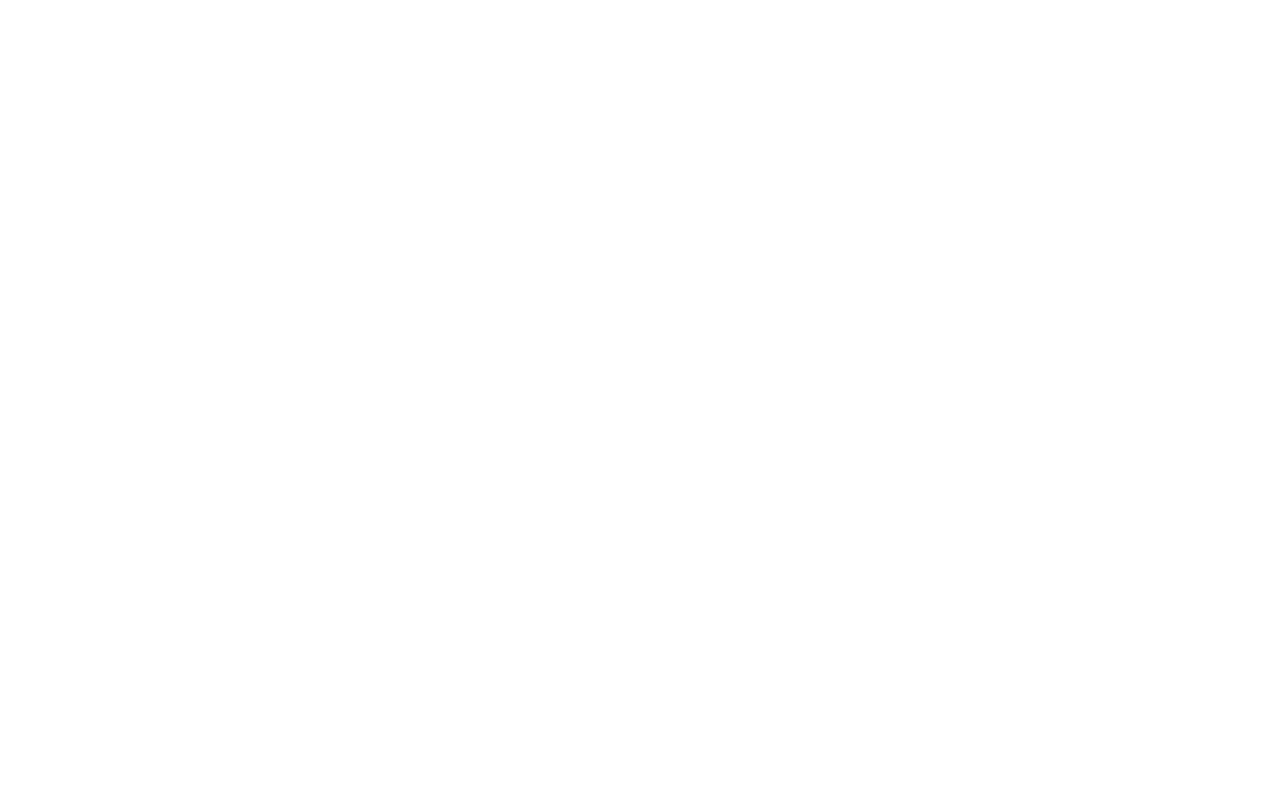
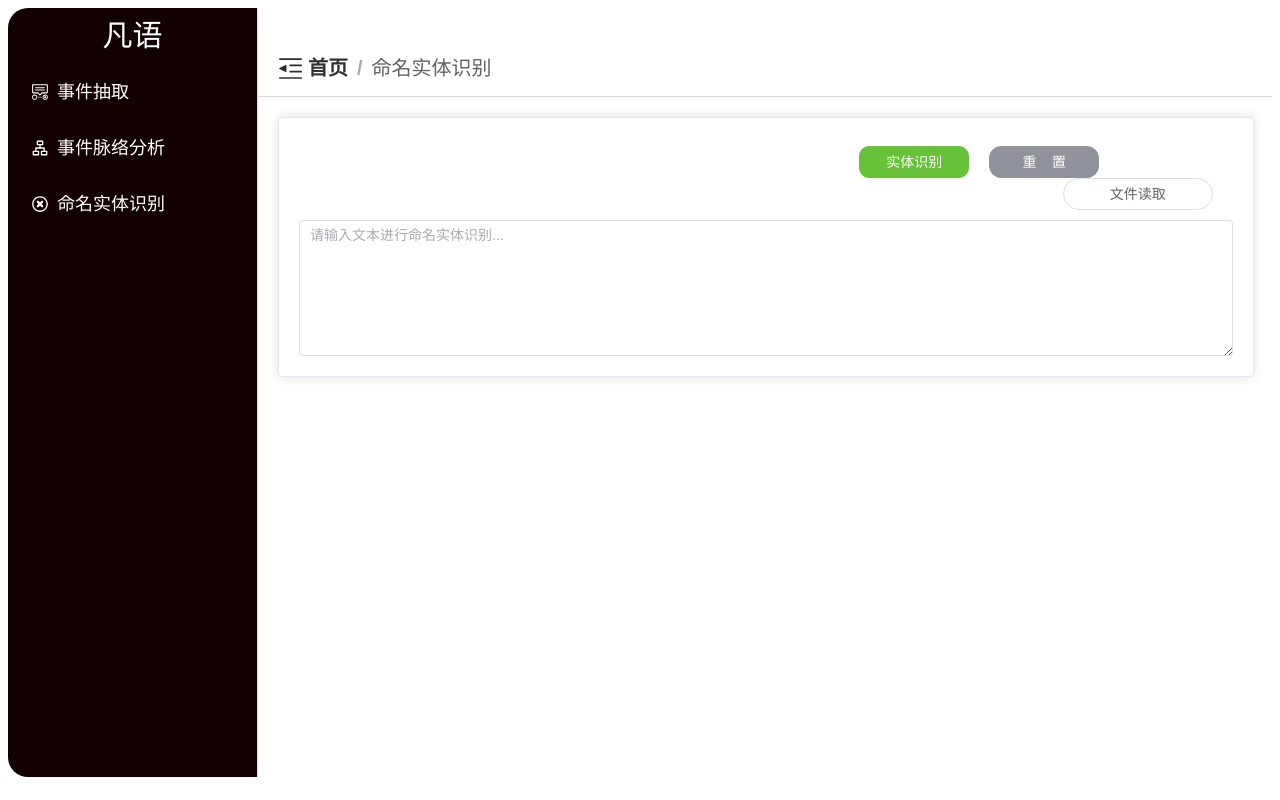
Before and after one commit to shinzom/fanyu, a Vue app: page /#/NER in a window 1280 px wide. Before the commit this address had no page. Built offline with nearby package versions, Linux system fonts and the light colour scheme.

Commit message:
NER完成

```diff
--- a/src/router/index.js
+++ b/src/router/index.js
@@ -3,6 +3,7 @@ import { createWebHashHistory } from 'vue-router'
 import Home from '../views/Home.vue'
 import EventExtraction from '../views/EventExtraction.vue'
 import EventStoryLine from '../views/EventStoryLine.vue'
+import NER from '../views/NER.vue'
 
 const routes = [
   {
@@ -22,6 +23,12 @@ const routes = [
         name: "/eventstoryline",
         component: EventStoryLine,
         meta: { breadcrumb: "事件脉络分析" },
+      },
+      {
+        path: "/NER",
+        name: "/NER",
+        component: NER,
+        meta: { breadcrumb: "命名实体识别" },
       }
     ]
   }
--- a/src/utils/api.js
+++ b/src/utils/api.js
@@ -37,6 +37,11 @@ export function getstoryline(data) {
   })
 }
 
+export function nerextract(data) {
+  return axios.post('/ner', data);
+}
+
+
 // //结果数据集
 // export function getDatasetName_result() {
 //   console.log('getDatasetName_result_api')
--- a/src/views/Menu.vue
+++ b/src/views/Menu.vue
@@ -43,6 +43,16 @@
             </el-icon>
             <template #title>事件脉络分析</template>
         </el-menu-item>
+        <el-menu-item index="/ner">
+              <el-icon>
+                <svg t="1743069876543" class="icon" viewBox="0 0 1024 1024" version="1.1"
+                  xmlns="http://www.w3.org/2000/svg" p-id="9999" width="128" height="128">
+                  <path d="M512 64C264.6 64 64 264.6 64 512s200.6 448 448 448 448-200.6 448-448S759.4 64 512 64z m0 820.2c-205.6 0-372.2-166.6-372.2-372.2S306.4 139.8 512 139.8 884.2 306.4 884.2 512 717.6 884.2 512 884.2z" fill="#ffffff"></path>
+                  <path d="M682.7 341.3c-25-25-65.5-25-90.5 0L512 421.5 431.8 341.3c-25-25-65.5-25-90.5 0s-25 65.5 0 90.5l80.2 80.2-80.2 80.2c-25 25-25 65.5 0 90.5s65.5 25 90.5 0L512 602.5l80.2 80.2c25 25 65.5 25 90.5 0s25-65.5 0-90.5L602.5 512l80.2-80.2c25-25 25-65.5 0-90.5z" fill="#ffffff"></path>
+                </svg>
+              </el-icon>
+              <template #title>命名实体识别</template>
+        </el-menu-item>
     </el-menu>
 </template>
 
--- /dev/null
+++ b/src/views/NER.vue
@@ -0,0 +1,150 @@
+<template>
+    <div class="main_container">
+        <el-card style="margin-left: 20px; width: 98%; height: auto;">
+            <div style="margin-top: 1vh;">
+                <el-button type="success" style="width: 110px; margin-left: 60%; border-radius: 10px"
+                    @click="handleNER">
+                    实体识别
+                </el-button>
+                <el-button type="info" style="width: 110px; margin-left: 20px; border-radius: 12px" @click="resetpage">
+                    重<span v-html="'\u00a0\u00a0\u00a0\u00a0'" />置
+                </el-button>
+                <div style="float: right">
+                    <el-upload class="upload-demo" action="" :limit="1" :before-upload="handleBeforeUpload"
+                        style="width: 170px" accept=".txt">
+                        <el-button round style="width: 150px">文件读取</el-button>
+                    </el-upload>
+                </div>
+            </div>
+
+            <div id="textarea" style="margin-top: 2vh">
+                <el-input v-model="input" placeholder="请输入文本进行命名实体识别..." type="textarea"
+                    style="outline: none; border-style: none; width: 100%;" :rows="6" />
+            </div>
+        </el-card>
+
+        <el-card v-if="highlightedText" style="margin-left: 20px; width: 97%; margin-top: 2vh;">
+            <div>
+                <span style="font-weight: bold">命名实体识别结果：</span>
+                <p v-html="highlightedText" style="margin-top: 1vh; line-height: 1.8;"></p>
+            </div>
+        </el-card>
+    </div>
+    <el-card v-if="Object.keys(typeColorMap).length > 0" style="margin-left: 20px; width: 97%; margin-top: 2vh;">
+        <div>
+            <span style="font-weight: bold">实体类型图例：</span>
+            <div style="margin-top: 10px; display: flex; flex-wrap: wrap; gap: 10px;">
+                <div v-for="(color, type) in typeColorMap" :key="type" :style="{
+                    backgroundColor: color,
+                    padding: '4px 8px',
+                    borderRadius: '4px',
+                    color: '#000',
+                }">
+                    {{ type }}
+                </div>
+            </div>
+        </div>
+    </el-card>
+</template>
+
+<script>
+import { nerextract } from "@/utils/api";
+export default {
+    name: "NER",
+    data() {
+        return {
+            input: "",
+            nerResult: [],
+            highlightedText: "",
+            typeColorMap: {}, // 存储每种类型对应的颜色
+        };
+    },
+    methods: {
+        getRandomColor() {
+            const letters = '0123456789ABCDEF';
+            let color = '#';
+            for (let i = 0; i < 6; i++) {
+                color += letters[Math.floor(Math.random() * 16)];
+            }
+            return color;
+        },
+        handleBeforeUpload(file) {
+            const reader = new FileReader();
+            reader.onload = (e) => {
+                this.input = e.target.result;
+            };
+            reader.readAsText(file, "UTF-8");
+            return false;
+        },
+        handleNER() {
+            if (!this.input.trim()) {
+                this.$message.warning("请输入文本！");
+                return;
+            }
+
+            const requestBody = {
+                sentences: [this.input],
+            };
+            nerextract(requestBody)
+                .then((res) => {
+                    console.log('NER识别结果:', res);
+                    res = res.data
+                    const entities = Array.isArray(res) && Array.isArray(res[0]) ? res[0] : [];
+                    this.nerResult = entities;
+                    this.highlightEntities(this.input, entities);
+                })
+                .catch((err) => {
+                    console.error('NER接口调用失败:', err);
+                    this.$message.error("识别失败！");
+                });
+        },
+        highlightEntities(text, entities) {
+            const chars = text.split('');
+            entities.sort((a, b) => b.start - a.start);
+
+            entities.forEach((entity) => {
+                const { start, end, type, text: entityText } = entity;
+
+                // 如果该类型没颜色，生成并保存一个
+                if (!this.typeColorMap[type]) {
+                    this.typeColorMap[type] = this.getRandomColor();
+                }
+
+                const color = this.typeColorMap[type];
+
+                const span = `<span
+      title="${type}"
+      style="background-color: ${color}; padding: 2px 4px; border-radius: 4px; cursor: pointer;"
+    >${entityText}</span>`;
+
+                chars.splice(start, end - start, span);
+            });
+
+            this.highlightedText = chars.join('');
+        },
+        resetpage() {
+            this.input = "";
+            this.highlightedText = "";
+            this.nerResult = [];
+        },
+    },
+};
+</script>
+
+<style scoped>
+.main_container {
+    height: 100%;
+    width: 98%;
+    margin-top: 20px;
+    position: relative;
+}
+
+td {
+    padding: 12px;
+}
+
+p {
+    word-break: break-word;
+    white-space: pre-wrap;
+}
+</style>
--- a/vite.config.js
+++ b/vite.config.js
@@ -28,6 +28,11 @@ export default defineConfig({
         changeOrigin: true,
         rewrite: (path) => path.replace(/^\/navy/, ''),
       },
+      '/ner': {
+        target: 'http://10.109.246.132:8001', // 或者换成你服务真实地址
+        changeOrigin: true,
+        rewrite: (path) => path.replace(/^\/ner/, '/api/v1/ner'), // 👈 将前缀重写成真实路径
+      }
     },
   },
 });
```
